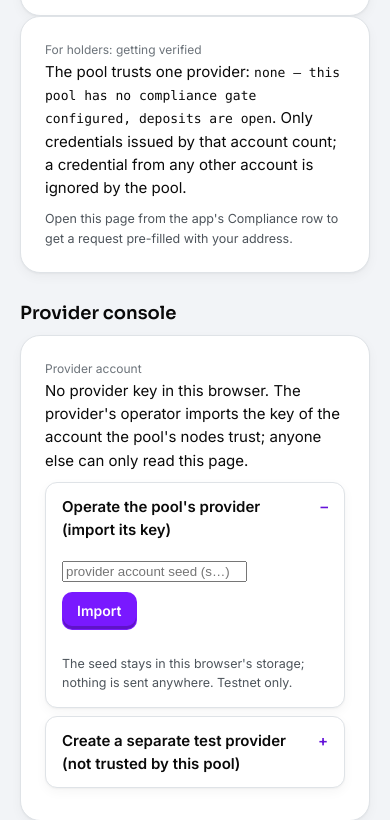
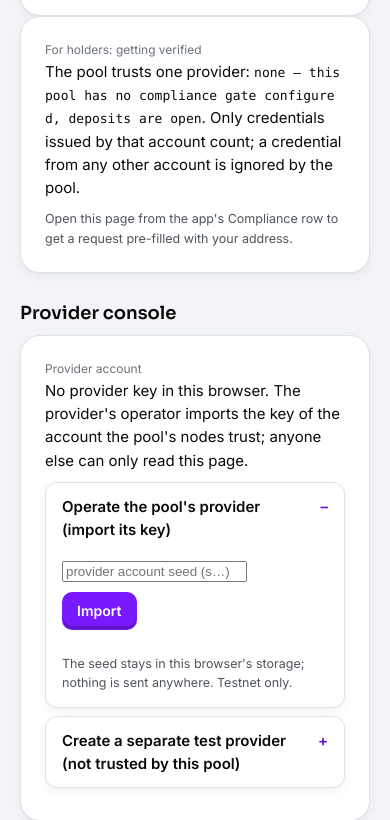
Before and after one commit to kupermind/confidant, a plain HTML site: page frontend/issuer.html in a window 390 px wide. Shown: the part 1542-2362 px from the top of the page. Drawn offline with Linux system fonts and the light colour scheme; no server answers.

Commit message:
ui: provider page — long addresses and the request line wrap at phone width (320 px overflow)
Co-Authored-By: Claude Fable 5 <noreply@anthropic.com>

```diff
--- a/frontend/issuer.html
+++ b/frontend/issuer.html
@@ -53,6 +53,8 @@
   :focus-visible { outline: 2px solid var(--accent); outline-offset: 2px; }
   h1, h2, h3 { font-family: var(--f-display); font-weight: 600; margin: 0; }
   .mono { font-family: var(--f-mono); }
+  /* Long addresses and the request line must wrap on a phone, never widen the page. */
+  #trusted-provider, #req-subject, #req-text, #issuer-addr, #accept-link { overflow-wrap: anywhere; word-break: break-all; }
 
   /* Buttons: the liminal-ui contract. No border; depth is a bottom bevel that moves to the top on press;
      hover is one shade darker and a half-pixel lift; press sinks and scales to .99. Default = neutral. */
```
